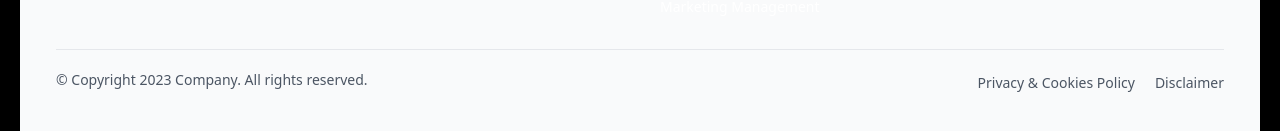
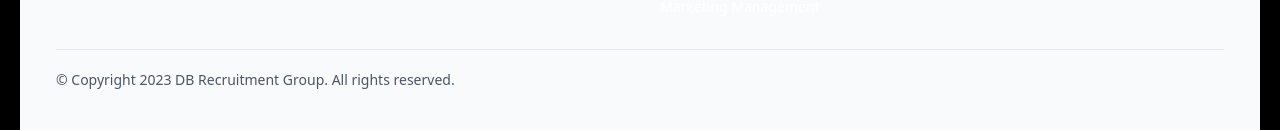
Before and after one commit to andrewjulian/dbrecruitment-website, a React (Vite) app: page / in a window 1280 px wide. Shown: the part 3367-3498 px from the top of the page. Built offline with nearby package versions, Linux system fonts and the light colour scheme.

Commit message:
updated footer by remove policy and disclaimer

```diff
--- a/src/Components/Footer.jsx
+++ b/src/Components/Footer.jsx
@@ -122,26 +122,8 @@ const Footer = () => {
 
         <div className="flex flex-col-reverse justify-between border-t pb-10 pt-5 lg:flex-row">
           <p className="text-sm text-gray-600">
-            © Copyright 2023 Company. All rights reserved.
+            © Copyright 2023 DB Recruitment Group. All rights reserved.
           </p>
-          <ul className="mb-3 flex flex-col space-y-2 sm:flex-row sm:space-x-5 sm:space-y-0 lg:mb-0">
-            <li>
-              <a
-                href="#"
-                className="hover:text-deep-purple-accent-400 text-sm text-gray-600 transition-colors duration-300"
-              >
-                Privacy &amp; Cookies Policy
-              </a>
-            </li>
-            <li>
-              <a
-                href="#"
-                className="hover:text-deep-purple-accent-400 text-sm text-gray-600 transition-colors duration-300"
-              >
-                Disclaimer
-              </a>
-            </li>
-          </ul>
         </div>
       </footer>
     </div>
```
